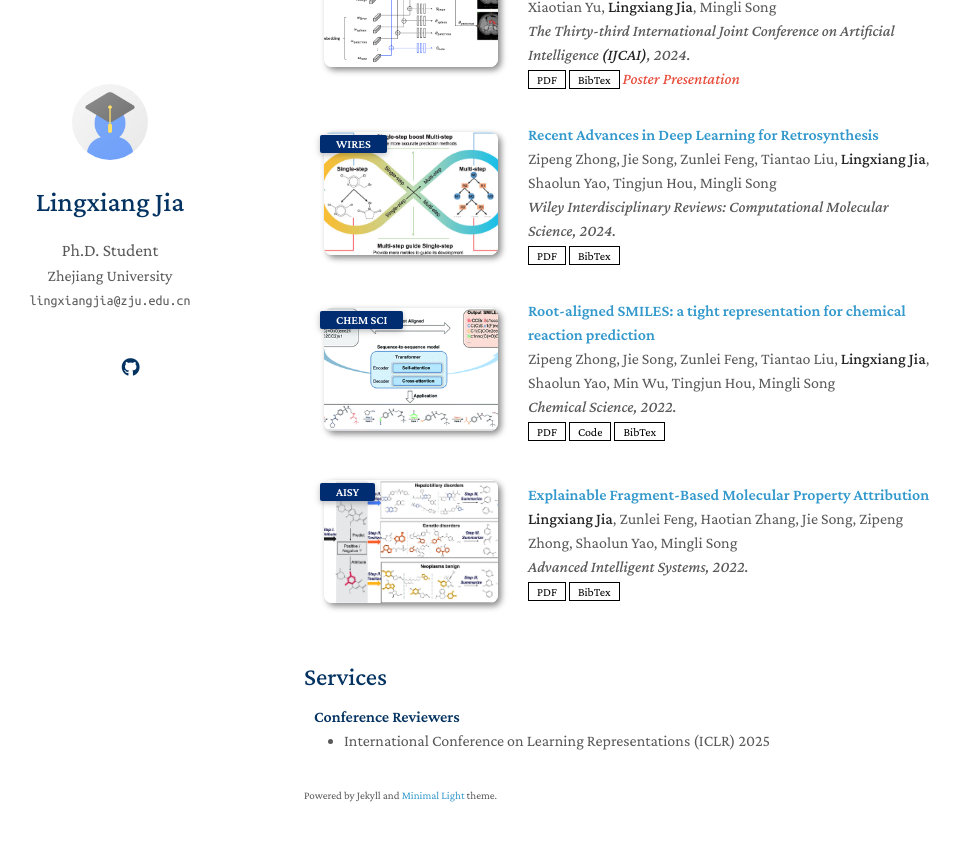
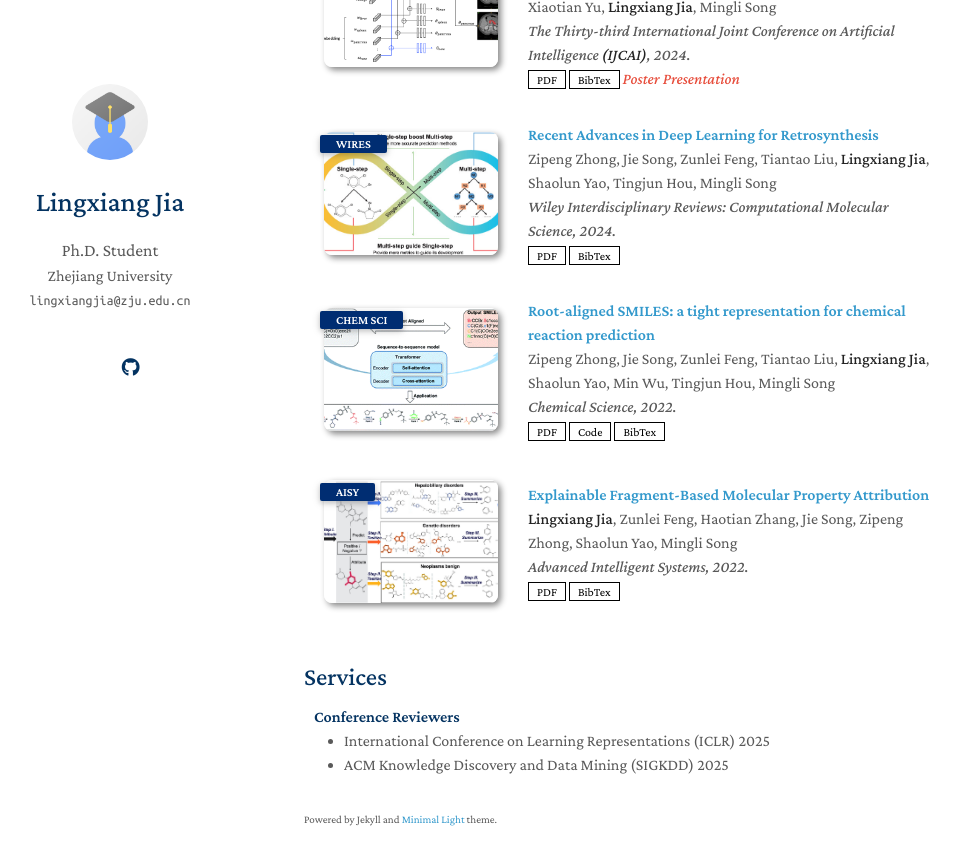
Before and after one commit to hry98kki/hry98kki.github.io, a Jekyll site: the page built from index.md, in a window 1280 px wide and 900 px high, scrolled down 2012 px. Shown: the top 865 px of the window, without its empty margins (166-1126 px from the left). Built offline with Jekyll 4.4.1, drawn with Linux system fonts in a browser that asks for light colours; nearby versions of some CDN libraries; a style sheet for code colours, icons or effects is not loaded; our own code applies the rules of GitHub Pages for plain Markdown files.

Commit message:
Update services.md

```diff
--- a/_includes/services.md
+++ b/_includes/services.md
@@ -4,4 +4,5 @@
 
 <ul style="margin:0 0 5px;">
   <li><a href="https://iclr.cc/Conferences/2025/"><autocolor>International Conference on Learning Representations (ICLR) 2025</autocolor></a></li>
+  <li><a href="https://kdd2025.kdd.org/"><autocolor>ACM Knowledge Discovery and Data Mining (SIGKDD) 2025</autocolor></a></li>
 </ul>
```
